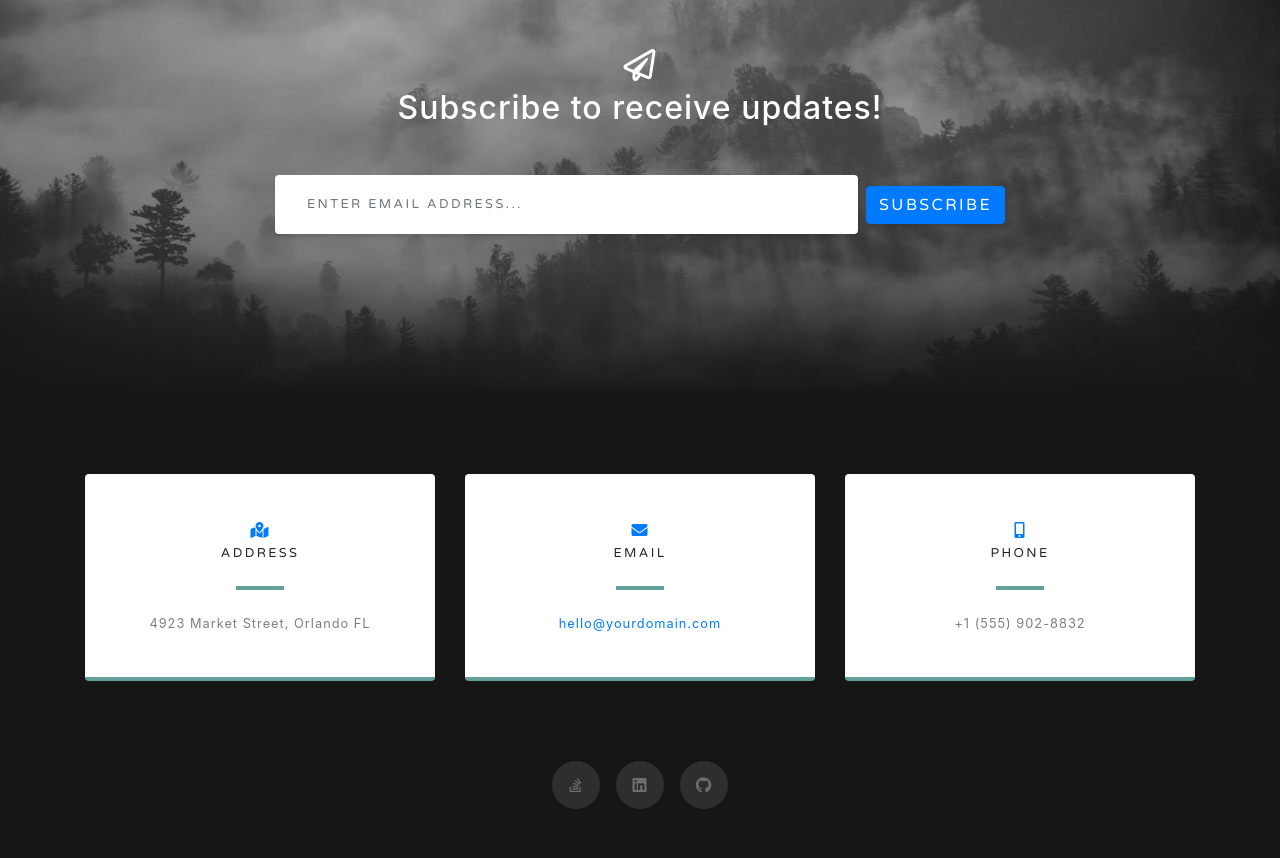
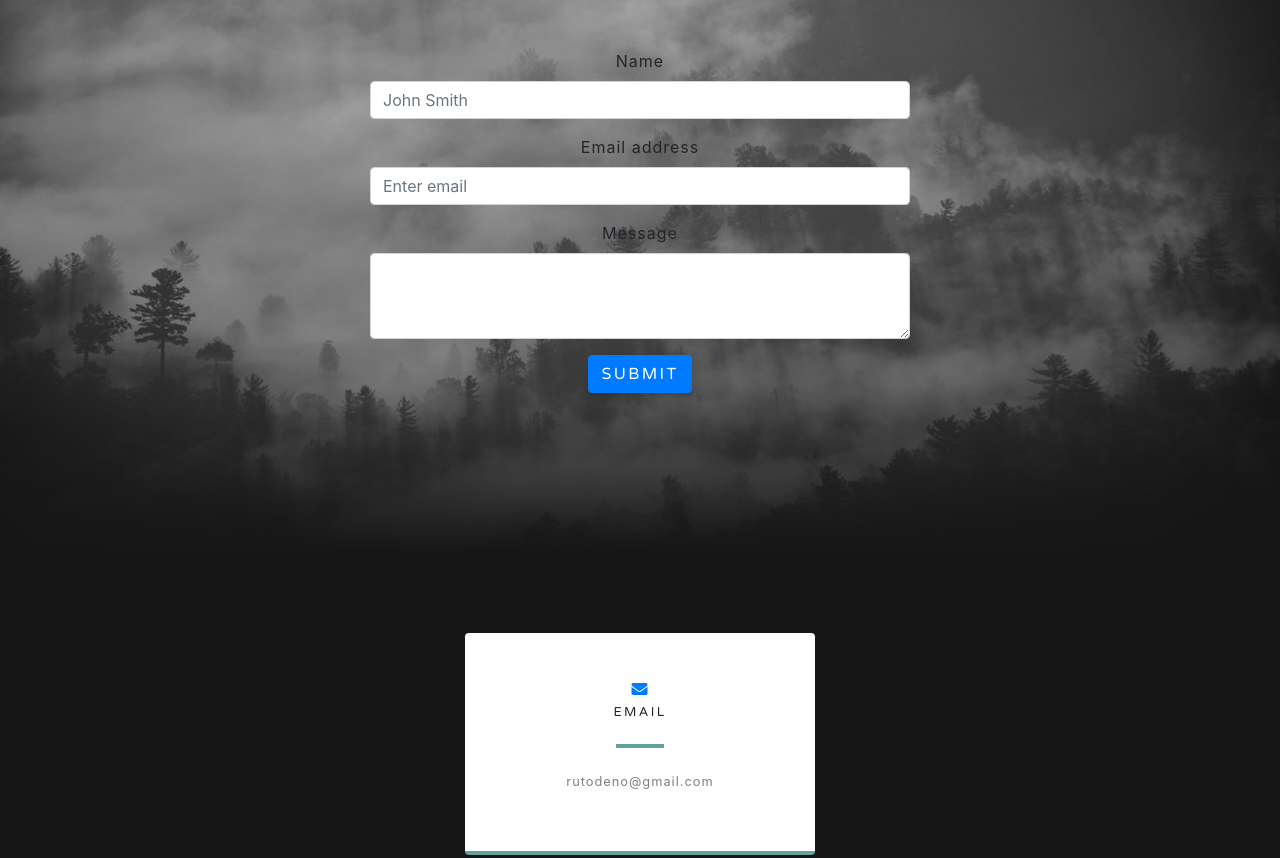
Before and after one commit to rutodeno/profile, a website with bundled scripts: page index.html in a window 1280 px wide. Shown: the part 3060-3918 px from the top of the page. Built offline with nearby package versions, Linux system fonts and the light colour scheme.

```diff
--- a/index.html
+++ b/index.html
@@ -134,15 +134,27 @@
     <section id="signup" class="signup-section">
       <div class="container">
         <div class="row">
-          <div class="col-md-10 col-lg-8 mx-auto text-center">
+          <div class="col-md-6 col-lg-6 mx-auto text-center">
+            <form>
 
-            <i class="far fa-paper-plane fa-2x mb-2 text-white"></i>
-            <h2 class="text-white mb-5">Subscribe to receive updates!</h2>
+                <div class="form-group">
+                    <label for="name">Name</label>
+                    <input type="text" class="form-control" id="name" placeholder="John Smith">
+                </div>
 
-            <form class="form-inline d-flex">
-              <input type="email" class="form-control flex-fill mr-0 mr-sm-2 mb-3 mb-sm-0" id="inputEmail" placeholder="Enter email address...">
-              <button type="submit" class="btn btn-primary mx-auto">Subscribe</button>
-            </form>
+                <div class="form-group">
+                  <label for="emailAddress">Email address</label>
+                  <input type="email" class="form-control" id="emailAddress" aria-describedby="emailHelp" placeholder="Enter email">
+                </div>
+
+                <div class="form-group">
+                    <label for="textInput">Message</label>
+                    <textarea class="form-control" id="textInput" rows="3"></textarea>
+                </div>
+
+
+                <button type="submit" class="btn btn-primary">Submit</button>
+              </form>
 
           </div>
         </div>
@@ -156,6 +168,8 @@
         <div class="row">
 
           <div class="col-md-4 mb-3 mb-md-0">
+                      <!--
+
             <div class="card py-4 h-100">
               <div class="card-body text-center">
                 <i class="fas fa-map-marked-alt text-primary mb-2"></i>
@@ -164,6 +178,7 @@
                 <div class="small text-black-50">4923 Market Street, Orlando FL</div>
               </div>
             </div>
+            -->
           </div>
 
           <div class="col-md-4 mb-3 mb-md-0">
@@ -173,13 +188,16 @@
                 <h4 class="text-uppercase m-0">Email</h4>
                 <hr class="my-4">
                 <div class="small text-black-50">
-                  <a href="#">hello@yourdomain.com</a>
+                  <p>rutodeno@gmail.com</p>
                 </div>
               </div>
             </div>
           </div>
 
+
           <div class="col-md-4 mb-3 mb-md-0">
+            <!--
+
             <div class="card py-4 h-100">
               <div class="card-body text-center">
                 <i class="fas fa-mobile-alt text-primary mb-2"></i>
@@ -188,17 +206,20 @@
                 <div class="small text-black-50">+1 (555) 902-8832</div>
               </div>
             </div>
+          -->
           </div>
+
+
         </div>
 
         <div class="social d-flex justify-content-center">
-          <a href="#" class="mx-2">
+          <a href="https://stackoverflow.com/users/9205144/dennis" target="_blank" class="mx-2">
             <i class="fab fa-stack-overflow"></i>
           </a>
-          <a href=" https://www.linkedin.com/in/dennisruto/" class="mx-2">
+          <a href=" https://www.linkedin.com/in/dennisruto/" target="_blank" class="mx-2">
             <i class="fab fa-linkedin"></i>
           </a>
-          <a href="#" class="mx-2">
+          <a href="https://github.com/rutodeno" target="_blank" class="mx-2">
             <i class="fab fa-github"></i>
           </a>
         </div>
```
